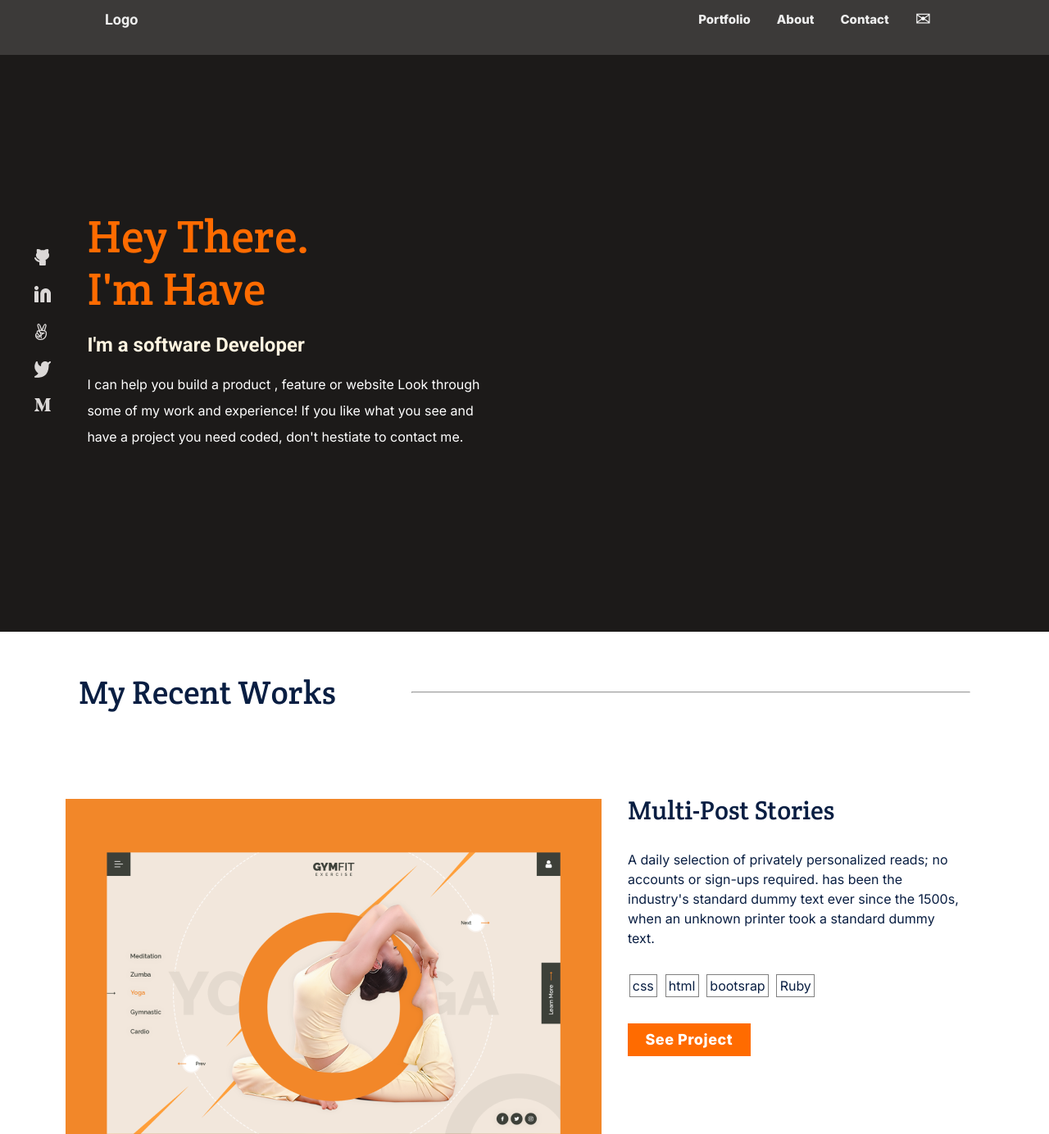
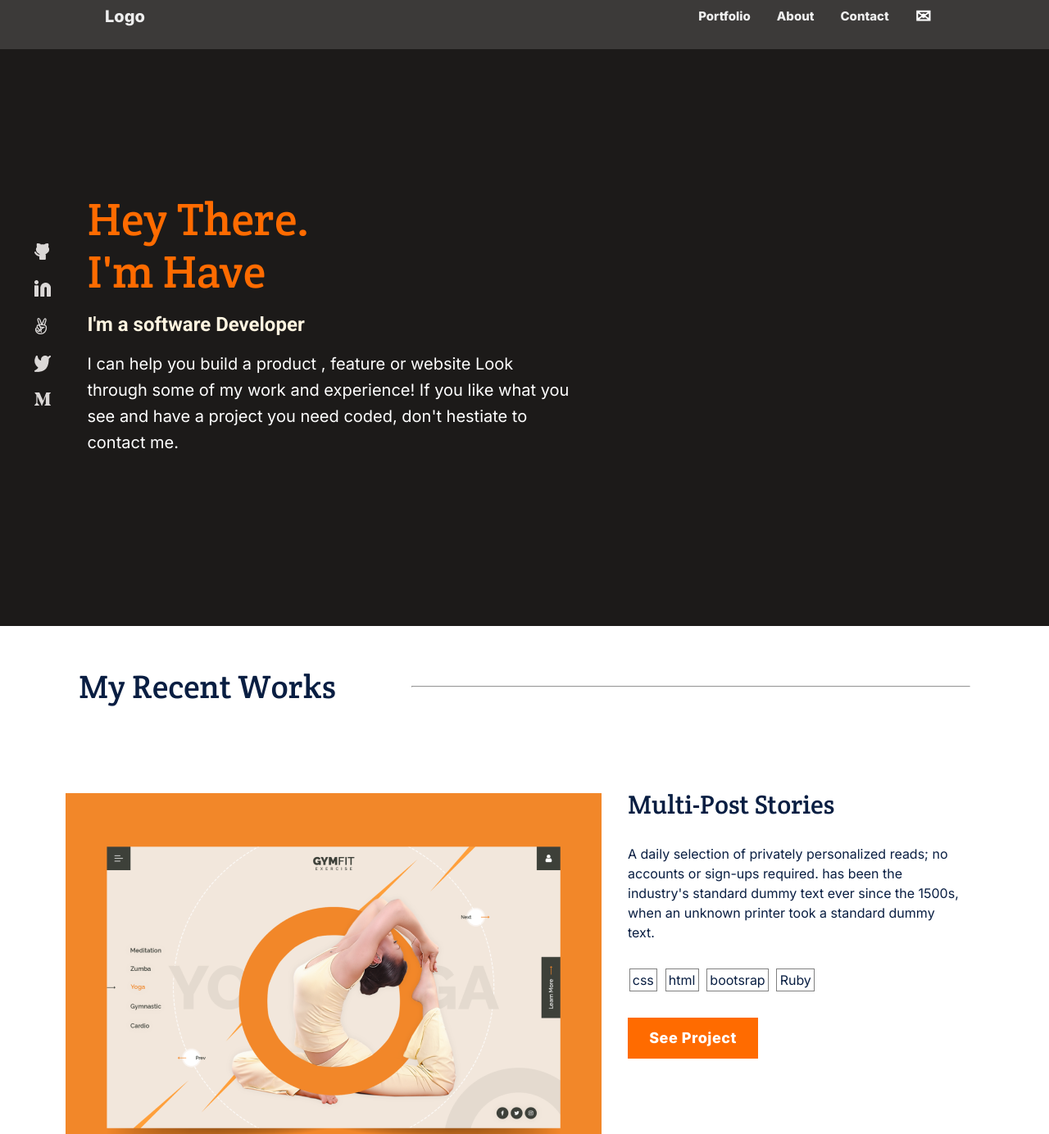
Before and after one commit to Have-Samuel/mobile-ver, a plain HTML site: page index.html in a window 1280 px wide. Shown: the part 20-1404 px from the top of the page at 82% size. Drawn offline with Linux system fonts and the light colour scheme.

Commit message:
Modify stylesheet

```diff
--- a/style.css
+++ b/style.css
@@ -180,7 +180,7 @@ ul {
 }
 
 .recent-stories .see__project {
-  font-family: 'Inter', sans-serif;
+  /* font-family: 'Inter', sans-serif;
   font-size: 18px;
   font-style: normal;
   font-weight: 700;
@@ -191,7 +191,7 @@ ul {
   background: #ff6b00;
   color: #fff;
   padding: 0.5rem;
-  border: none;
+  border: none; */
 }
 
 .section1 .see-button {
@@ -514,6 +514,13 @@ textarea {
   .logo {
     cursor: pointer;
     margin-right: auto;
+    font-family: 'Inter', sans-serif;
+    font-size: 20px;
+    font-style: normal;
+    font-weight: 700;
+    line-height: 20px;
+    letter-spacing: 0em;
+    text-align: center;
   }
 
   .logo {
@@ -535,6 +542,13 @@ textarea {
     display: flex;
     color: #eee;
     text-decoration: none;
+    font-family: 'Inter', sans-serif;
+    font-size: 15px;
+    font-style: normal;
+    font-weight: 600;
+    line-height: 20px;
+    letter-spacing: 0em;
+    text-align: center;
   }
 
   .mail {
@@ -557,14 +571,14 @@ textarea {
   }
 
   .section-one_info {
-    width: 100%;
+    width: 57%;
     font-family: 'Crete Round', serif;
-    margin-right: 41rem;
+    margin-right: 33rem;
     margin-bottom: 10rem;
   }
 
   .section-one h1 {
-    margin-bottom: 1.2rem;
+    margin-bottom: 1rem;
   }
 
   .section-one h2 {
@@ -573,12 +587,13 @@ textarea {
 
   .section-one p {
     font-family: 'Inter', sans-serif;
-    font-size: 16px;
+    font-size: 20px;
     font-style: normal;
     font-weight: 400;
     line-height: 32px;
     letter-spacing: 0;
     text-align: left;
+    width: 88%;
   }
 
   .section-one .items {
@@ -618,7 +633,7 @@ textarea {
 
   .placeholder:hover {
     transition-duration: 0.5s;
-    transform: scale(1.2);
+    transform: scale(1.06);
   }
 
   .project-info {
@@ -628,7 +643,7 @@ textarea {
   }
 
   .see__project {
-    font-family: 'Inter', sans-serif;
+    /* font-family: 'Inter', sans-serif;
     font-size: 18px;
     font-style: normal;
     font-weight: 700;
@@ -639,7 +654,20 @@ textarea {
     background: #ff6b00;
     color: #fff;
     padding: 2rem 0;
+    border: none; */
+    display: flex;
+    flex-direction: column;
+    align-items: center;
+    font-family: 'Inter', sans-serif;
+    font-size: 18px;
+    font-weight: 700;
+    line-height: 24px;
+    letter-spacing: 0.03em;
+    padding: 0.8rem;
+    margin-left: 2rem;
+    background: #ff6b00;
     border: none;
+    color: #fff;
   }
 
   .section-one_content .section2-wordings {
```
